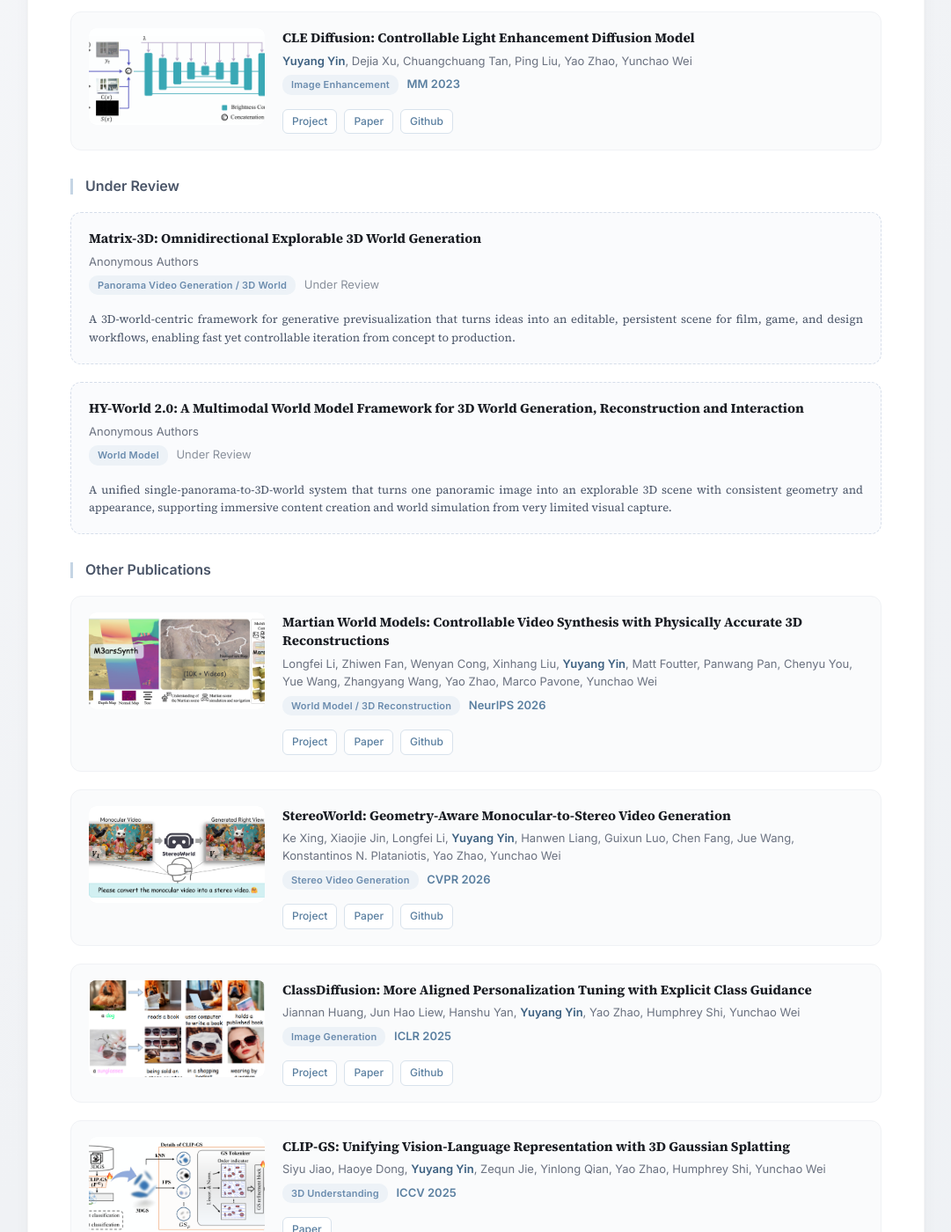
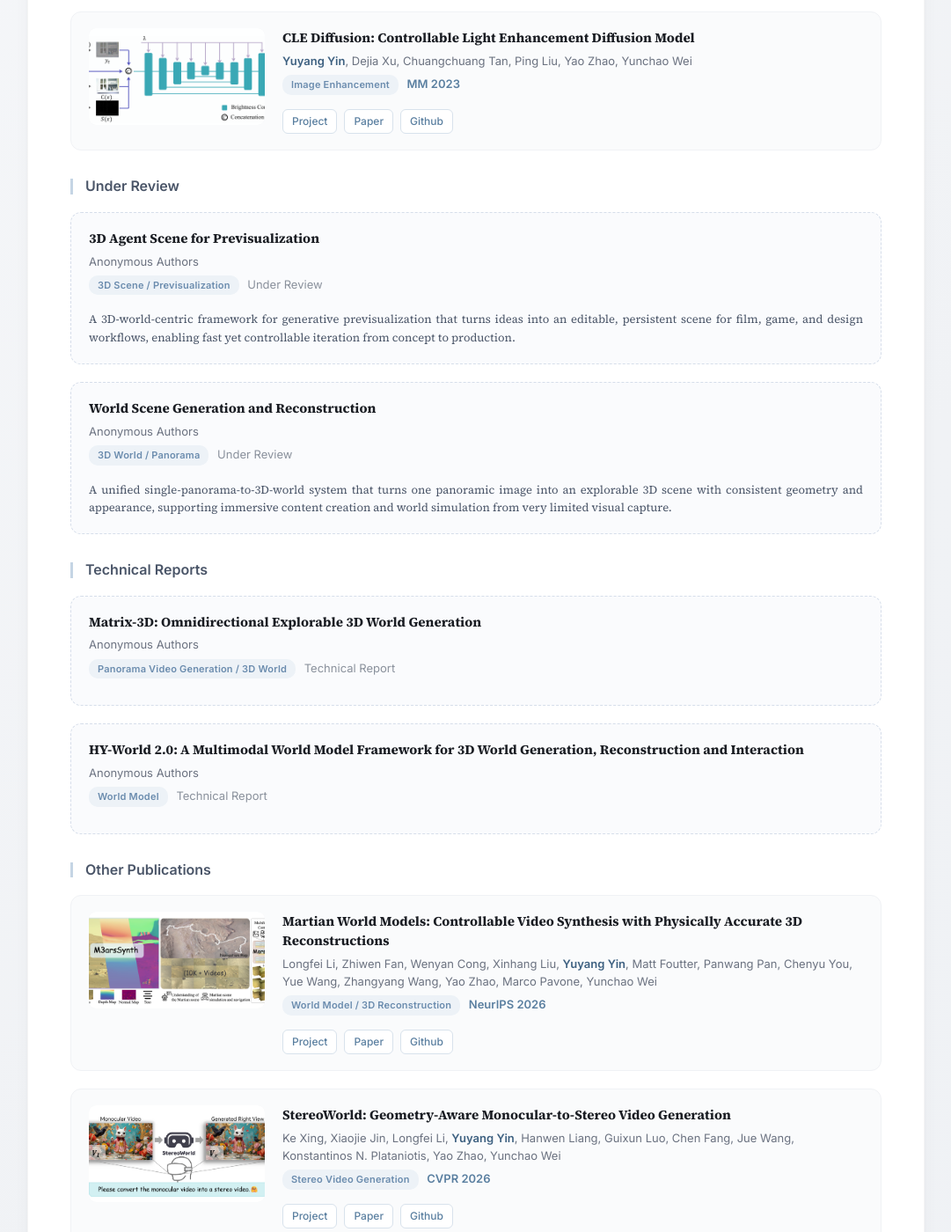
Before and after one commit to YuyangYin/YuyangYin.github.io, a Jekyll site: the page built from index.html, in a window 1280 px wide and 1400 px high, scrolled down 1350 px. Shown: the whole window at 88% size, without its empty margins (99-1180 px from the left). Built offline with Jekyll 4.4.1, drawn with Linux system fonts in a browser that asks for light colours; a script that is not in the unit is left out.

Commit message:
Revert Under Review; add Matrix-3D & HY-World 2.0 as Technical Reports

```diff
--- a/_includes/yyy_publication.html
+++ b/_includes/yyy_publication.html
@@ -108,6 +108,49 @@
 
 <div class="pub-list">
 
+	<!-- StateFlow / 3D Agent Scene For Previsualization -->
+	<div class="pub-item pub-item--review pub-item--noimg">
+		<div class="pub-body">
+			<div class="pub-title">3D Agent Scene for Previsualization</div>
+			<div class="pub-authors">
+				Anonymous Authors
+			</div>
+			<div class="pub-venue">
+				<span class="pub-topic">3D Scene / Previsualization</span> Under Review
+			</div>
+			<div class="pub-abstract">
+				A 3D-world-centric framework for generative previsualization that turns ideas into an editable,
+				persistent scene for film, game, and design workflows, enabling fast yet controllable iteration from
+				concept to production.
+			</div>
+		</div>
+	</div>
+
+	<!-- WorldExpand / World Scene Generation and Reconstruction -->
+	<div class="pub-item pub-item--review pub-item--noimg">
+		<div class="pub-body">
+			<div class="pub-title">World Scene Generation and Reconstruction</div>
+			<div class="pub-authors">
+				Anonymous Authors
+			</div>
+			<div class="pub-venue">
+				<span class="pub-topic">3D World / Panorama</span> Under Review
+			</div>
+			<div class="pub-abstract">
+				A unified single-panorama-to-3D-world system that turns one panoramic image into an explorable 3D
+				scene with consistent geometry and appearance, supporting immersive content creation and world
+				simulation from very limited visual capture.
+			</div>
+		</div>
+	</div>
+
+</div>
+
+<!-- Technical Reports -->
+<h3 class="sub-section-title">Technical Reports</h3>
+
+<div class="pub-list">
+
 	<!-- Matrix-3D -->
 	<div class="pub-item pub-item--review pub-item--noimg">
 		<div class="pub-body">
@@ -116,12 +159,7 @@
 				Anonymous Authors
 			</div>
 			<div class="pub-venue">
-				<span class="pub-topic">Panorama Video Generation / 3D World</span> Under Review
-			</div>
-			<div class="pub-abstract">
-				A 3D-world-centric framework for generative previsualization that turns ideas into an editable,
-				persistent scene for film, game, and design workflows, enabling fast yet controllable iteration from
-				concept to production.
+				<span class="pub-topic">Panorama Video Generation / 3D World</span> Technical Report
 			</div>
 		</div>
 	</div>
@@ -135,12 +173,7 @@
 				Anonymous Authors
 			</div>
 			<div class="pub-venue">
-				<span class="pub-topic">World Model</span> Under Review
-			</div>
-			<div class="pub-abstract">
-				A unified single-panorama-to-3D-world system that turns one panoramic image into an explorable 3D
-				scene with consistent geometry and appearance, supporting immersive content creation and world
-				simulation from very limited visual capture.
+				<span class="pub-topic">World Model</span> Technical Report
 			</div>
 		</div>
 	</div>
```
